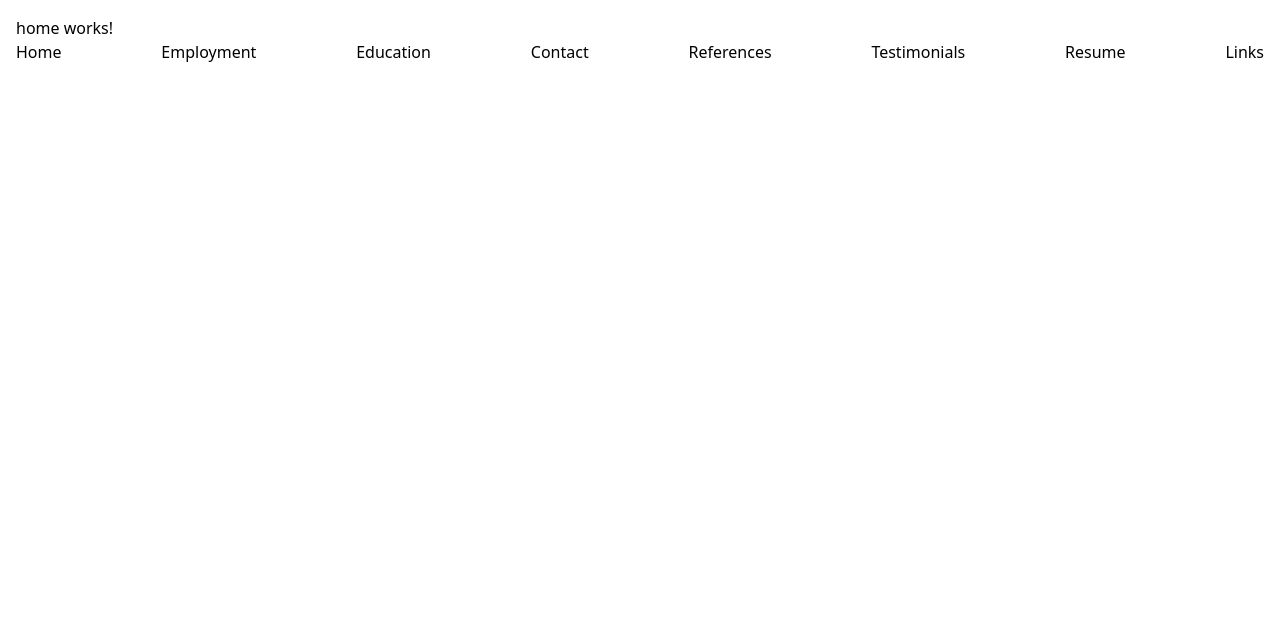
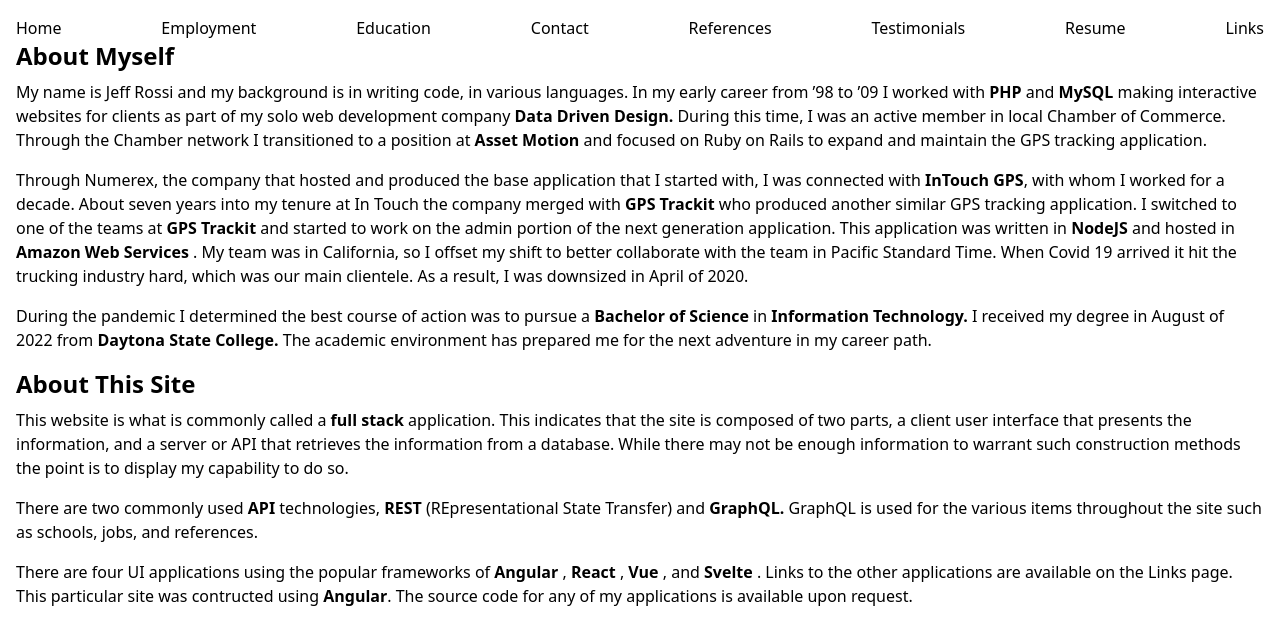
Before and after one commit to rossi-jeff/resume-angular-16, an Angular app: page / in a window 1280 px wide. Shown: the top 644 px of the page. Built offline with nearby package versions, Linux system fonts and the light colour scheme.

Commit message:
home & links

```diff
--- a/src/app/app.component.html
+++ b/src/app/app.component.html
@@ -1,5 +1,3 @@
-<router-outlet></router-outlet>
-
 <div id="nav-links" class="flex flex-wrap justify-between">
   <button routerLink="/">Home</button>
   <button routerLink="/employment">Employment</button>
@@ -10,3 +8,5 @@
   <button routerLink="/resume">Resume</button>
   <button routerLink="/links">Links</button>
 </div>
+
+<router-outlet></router-outlet>
--- a/src/app/app.module.ts
+++ b/src/app/app.module.ts
@@ -21,6 +21,7 @@
 import { ContactMethodFormComponent } from './contact-method-form/contact-method-form.component';
 import { MessageFormComponent } from './message-form/message-form.component';
 import { AddressFormComponent } from './address-form/address-form.component';
+import { LinkRowComponent } from './link-row/link-row.component';
 
 @NgModule({
   declarations: [
@@ -41,6 +42,7 @@
     ContactMethodFormComponent,
     MessageFormComponent,
     AddressFormComponent,
+    LinkRowComponent,
   ],
   imports: [
     BrowserModule,
--- a/src/app/home/home.component.html
+++ b/src/app/home/home.component.html
@@ -1 +1,78 @@
-<p>home works!</p>
+<div id="home-page">
+  <h1>About Myself</h1>
+
+  <div class="mb-4">
+    My name is Jeff Rossi and my background is in writing code, in various
+    languages. In my early career from ’98 to ’09 I worked with
+    <a href="https://www.php.net/" target="_blank"> PHP </a> and
+    <a href="https://www.mysql.com/" target="_blankF"> MySQL </a> making
+    interactive websites for clients as part of my solo web development company
+    <strong>Data Driven Design.</strong> During this time, I was an active
+    member in local Chamber of Commerce. Through the Chamber network I
+    transitioned to a position at <strong>Asset Motion</strong> and focused on
+    Ruby on Rails to expand and maintain the GPS tracking application.
+  </div>
+
+  <div class="mb-4">
+    Through Numerex, the company that hosted and produced the base application
+    that I started with, I was connected with
+    <strong>InTouch GPS</strong>, with whom I worked for a decade. About seven
+    years into my tenure at In Touch the company merged with
+    <strong>GPS Trackit</strong> who produced another similar GPS tracking
+    application. I switched to one of the teams at
+    <strong>GPS Trackit</strong> and started to work on the admin portion of the
+    next generation application. This application was written in
+    <a href="https://nodejs.org/en" target="_blank"> NodeJS </a> and hosted in
+    <a href="https://aws.amazon.com/" target="_blank"> Amazon Web Services </a>
+    . My team was in California, so I offset my shift to better collaborate with
+    the team in Pacific Standard Time. When Covid 19 arrived it hit the trucking
+    industry hard, which was our main clientele. As a result, I was downsized in
+    April of 2020.
+  </div>
+
+  <div class="mb-4">
+    During the pandemic I determined the best course of action was to pursue a
+    <strong>Bachelor of Science</strong> in
+    <strong>Information Technology.</strong> I received my degree in August of
+    2022 from
+    <a href="https://www.daytonastate.edu/" target="_blank">
+      Daytona State College.
+    </a>
+    The academic environment has prepared me for the next adventure in my career
+    path.
+  </div>
+
+  <h1>About This Site</h1>
+
+  <div class="mb-4">
+    This website is what is commonly called a <strong>full stack</strong>
+    application. This indicates that the site is composed of two parts, a client
+    user interface that presents the information, and a server or API that
+    retrieves the information from a database. While there may not be enough
+    information to warrant such construction methods the point is to display my
+    capability to do so.
+  </div>
+
+  <div class="mb-4">
+    There are two commonly used <strong>API</strong> technologies,
+    <strong>REST</strong> (REpresentational State Transfer) and
+    <a href="https://graphql.org/" target="_blank"> GraphQL. </a> GraphQL is
+    used for the various items throughout the site such as schools, jobs, and
+    references.
+  </div>
+
+  <div class="mb-4">
+    There are four UI applications using the popular frameworks of
+    <a href="https://angular.io/" target="_blank"> Angular </a>
+    ,
+    <a href="https://react.dev/" target="_blank"> React </a>
+    ,
+    <a href="https://vuejs.org/" target="_blank"> Vue </a>
+    , and
+    <a href="https://svelte.dev/" target="_blank"> Svelte </a>
+    . Links to the other applications are available on the Links page. This
+    particular site was contructed using
+    <a href="https://angular.io/" target="_blank">Angular</a>. The source code
+    for any of my applications is available upon request.
+  </div>
+</div>
--- /dev/null
+++ b/src/app/link-row/link-row.component.html
@@ -0,0 +1,16 @@
+<div id="link-{{ link.Id }}" class="mb-2">
+  <div class="flex flex-wrap">
+    <div class="flex-grow">
+      <h4>{{ link.Title }}</h4>
+    </div>
+    <div class="w-20">
+      {{ link.Type }}
+    </div>
+    <div class="w-20 text-right">
+      <a [href]="link.Url" target="_blank">Visit</a>
+    </div>
+  </div>
+  <div>
+    {{ link.Description }}
+  </div>
+</div>
--- /dev/null
+++ b/src/app/link-row/link-row.component.ts
@@ -0,0 +1,12 @@
+import { Component, Input } from '@angular/core';
+import { Link } from '../../types/link.type';
+
+@Component({
+  selector: 'app-link-row',
+  templateUrl: './link-row.component.html',
+  styleUrls: ['./link-row.component.css'],
+})
+export class LinkRowComponent {
+  @Input()
+  link!: Link;
+}
--- a/src/app/links/links.component.html
+++ b/src/app/links/links.component.html
@@ -1 +1,3 @@
-<p>links works!</p>
+<h1>Links</h1>
+
+<app-link-row *ngFor="let link of links" [link]="link"></app-link-row>
--- a/src/styles.css
+++ b/src/styles.css
@@ -48,3 +48,9 @@
 textarea.ng-invalid.ng-touched {
   @apply border border-red-500;
 }
+a {
+  @apply font-bold;
+}
+a:hover {
+  @apply underline;
+}
```
Also changed, not shown: src/app/link-row/link-row.component.css (added), 1 other file (tests, documents, lock files or other folders).
